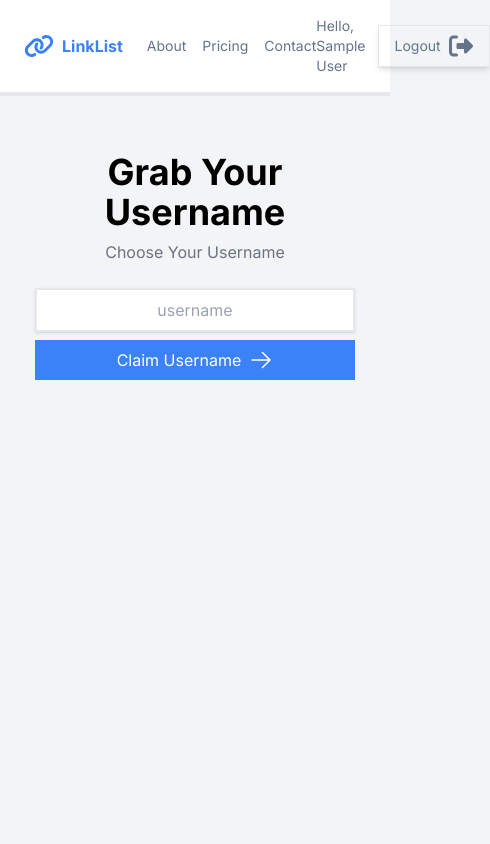
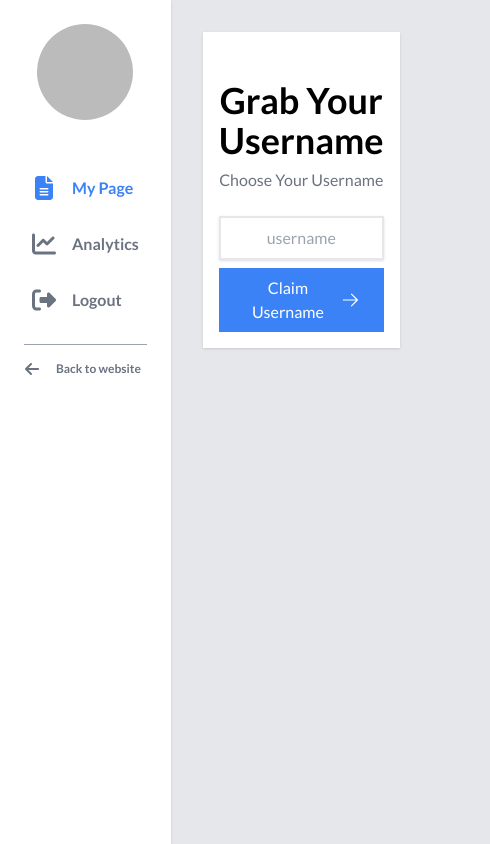
Before and after one commit to Varchasva45/nextlink, a Next.js app: page /account in a window 390 px wide. Shown: the whole page, 490 px wide, since content can reach past the window. Built offline with nearby package versions, Linux system fonts and the light colour scheme; no server answers; the database is empty; sample sign-in values are in the browser's storage.

Commit message:
Add a responsive sidebar to the user panel, providing easy navigation and access to key features

```diff
--- a/next.config.mjs
+++ b/next.config.mjs
@@ -1,4 +1,12 @@
 /** @type {import('next').NextConfig} */
-const nextConfig = {};
+const nextConfig = {
+    images: {
+        remotePatterns: [
+            {
+                hostname: "*.googleusercontent.com"
+            }
+        ]
+    }
+};
 
 export default nextConfig;
--- a/package.json
+++ b/package.json
@@ -12,6 +12,7 @@
     "@auth/mongodb-adapter": "^2.0.14",
     "@fortawesome/fontawesome-svg-core": "^6.5.1",
     "@fortawesome/free-brands-svg-icons": "^6.5.1",
+    "@fortawesome/free-regular-svg-icons": "^6.5.1",
     "@fortawesome/free-solid-svg-icons": "^6.5.1",
     "@fortawesome/react-fontawesome": "fortawesome/react-fontawesome",
     "mongo-adapter": "^1.0.8",
--- a/src/app/account/page.js
+++ b/src/app/(app)/account/page.js
@@ -1,14 +1,16 @@
 import { getServerSession } from "next-auth";
-import { authOptions } from "../api/auth/[...nextauth]/route";
+import { authOptions } from "../../api/auth/[...nextauth]/route";
 import { redirect } from "next/navigation";
 import UsernameForm from "@/components/forms/UsernameForm";
 import { Page } from "@/models/Page";
+import mongoose from "mongoose";
 
 export default async function AccountPage({searchParams}) {
 
     const session = await getServerSession(authOptions);
     const desiredUsername = searchParams?.desiredUsername;
 
+    mongoose.connect(process.env.MONGO_URI);
     const page = await Page.findOne({owner: session?.user?.email});
 
     if(page) {
--- /dev/null
+++ b/src/app/(app)/analytics/page.js
@@ -0,0 +1,7 @@
+export default function AnalyticsPage() {
+    return (
+        <div>
+            Analytics Page
+        </div>
+    )
+}
--- /dev/null
+++ b/src/app/(app)/layout.js
@@ -0,0 +1,50 @@
+
+import "../globals.css";
+import { getServerSession } from "next-auth";
+import { authOptions } from "../api/auth/[...nextauth]/route";
+import { redirect } from "next/navigation";
+import Image from "next/image";
+import {Lato} from 'next/font/google'
+import AppSideBar from "@/components/layouts/AppSideBar";
+
+const lato = Lato({ subsets: ['latin'], weight: ['400', '700'] })
+
+export const metadata = {
+  title: "Create Next App",
+  description: "Generated by create next app",
+};
+
+export default async function AppLayout({ children }) {
+
+  const session = await getServerSession(authOptions);
+  if(!session) {
+    return redirect("/");
+  }
+
+  return (
+    <html lang="en">
+      <body className={lato.className}>
+
+        <main className="flex min-h-screen">
+            <aside className="w-64 p-6 bg-white shadow">
+
+                <div className="rounded-full w-24 overflow-hidden mx-auto">
+                  <Image src={session.user.image} alt="avatar" width={256} height={256} />
+                </div>
+
+                <div className="flex justify-center">
+                  <AppSideBar />
+                </div>
+
+            </aside>
+            <div className="w-full">
+              <div className="bg-white p-4 m-8 shadow">
+                {children}
+              </div>
+            </div>
+        </main>
+
+      </body>
+    </html>
+  );
+}
--- a/src/app/layout.js
+++ b/src/app/(website)/layout.js
@@ -1,10 +1,9 @@
-import Header from "../components/Header";
-import { Inter } from "next/font/google";
-import "./globals.css";
-import { Authprovider } from "@/components/Authprovider/Authprovider";
+import Header from "../../components/Header";
+import "../globals.css";
+import { Authprovider } from "@/components/authprovider/Authprovider";
+import {Lato} from 'next/font/google'
 
-
-const inter = Inter({ subsets: ["latin"] });
+const lato = Lato({ subsets: ['latin'], weight: ['400', '700'] });
 
 export const metadata = {
   title: "Create Next App",
@@ -14,7 +13,7 @@ export const metadata = {
 export default function RootLayout({ children }) {
   return (
     <html lang="en">
-      <body className={inter.className}>
+      <body className={lato.className}>
 
         <main>
           <Header />
--- a/src/app/login/page.js
+++ b/src/app/(website)/login/page.js
@@ -1,6 +1,6 @@
 import LoginWithGoogle from "@/components/buttons/LoginWithGoogle";
 import { getServerSession } from "next-auth";
-import { authOptions } from "../api/auth/[...nextauth]/route";
+import { authOptions } from "../../api/auth/[...nextauth]/route";
 import { redirect } from "next/navigation";
 
 export default async function loginPage() {
--- a/src/app/page.js
+++ b/src/app/(website)/page.js
@@ -1,10 +1,10 @@
-import { Authprovider } from "@/components/Authprovider/Authprovider";
+import { Authprovider } from "@/components/authprovider/Authprovider";
 import HeroForm from "@/components/forms/HeroForm";
 
 export default function Home() {
   return (
     <main>
-      <section className="pt-32">
+      <section className="pt-24">
 
         <div className="max-w-md mb-8">
           <h1 className="text-6xl font-bold">Your one Link <br/>for everything</h1>
--- a/src/app/globals.css
+++ b/src/app/globals.css
@@ -3,5 +3,5 @@
 @tailwind utilities;
 
 body {
-  @apply bg-gray-100;
+  @apply bg-gray-200;
 }
--- a/src/components/Header.js
+++ b/src/components/Header.js
@@ -14,7 +14,7 @@ export default async function Header() {
   // console.log(session);
 
   return (
-      <header className="bg-white border-b-4 py-4">
+      <header className="bg-white  py-4 border-b-2 border-gray-400">
 
         <div className="flex justify-between max-w-4xl mx-auto px-6">
 
--- a/src/components/buttons/LogoutButton.js
+++ b/src/components/buttons/LogoutButton.js
@@ -4,11 +4,20 @@ import {FontAwesomeIcon} from "@fortawesome/react-fontawesome";
 import {faRightFromBracket} from "@fortawesome/free-solid-svg-icons";
 
 
-export default function LogoutButton() {
+export default function LogoutButton({
+  className = 'flex items-center gap-2 border p-2 px-4 shadow rounded-lg',
+  iconLeft = false,
+  iconClasses = '',
+}) {
   return (
-    <button onClick={() => signOut()} className="flex items-center gap-2 p-2 px-4 border shadow-md ">
+    <button onClick={() => signOut()} className={className}>
+        {iconLeft && (
+          <FontAwesomeIcon icon={faRightFromBracket} className={iconClasses} />
+        )}
         <span>Logout</span>
-        <FontAwesomeIcon icon={faRightFromBracket} className="h-6"/>
+        {!iconLeft && (
+          <FontAwesomeIcon icon={faRightFromBracket} className={iconClasses} />
+        )}
     </button>
   );
 }
--- /dev/null
+++ b/src/components/layouts/AppSideBar.js
@@ -0,0 +1,38 @@
+'use client';
+import Link from "next/link";
+import { FontAwesomeIcon } from "@fortawesome/react-fontawesome";
+import { faArrowLeft, faFileLines, faChartLine} from "@fortawesome/free-solid-svg-icons";
+import LogoutButton from "@/components/buttons/LogoutButton";
+import { usePathname } from "next/navigation";
+
+export default function AppSideBar() {
+
+    const pathname = usePathname();
+
+    return (
+        <nav className="flex flex-col gap-4 font-bold text-gray-500 mt-12">
+            <Link href={"/account"} className={`flex gap-4 p-2 ${pathname === '/account' ? 'text-blue-500' : 'text-gray-500'}`}>
+                <FontAwesomeIcon icon={faFileLines} className="h-6 w-6" />
+                <span>My Page</span>
+            </Link>
+
+            <Link href={'/analytics'} className={`flex gap-4 p-2 ${pathname === '/analytics' ? 'text-blue-500' : 'text-gray-500'}`}>
+                <FontAwesomeIcon icon={faChartLine} className="h-6 w-6" />
+                <span>Analytics</span>
+            </Link>
+
+            <LogoutButton
+                iconLeft={true}
+                className={'flex gap-4 p-2 items-center text-gray-500'}
+                iconClasses={'w-6 h-6'}>
+            </LogoutButton>
+
+
+            <Link href={'/'} className="flex gap-4 text-xs items-center text-gray-500 pt-4 border-t border-gray-400 mt-2">
+                <FontAwesomeIcon icon={faArrowLeft} className="h-4 w-4" />
+                <span>Back to website</span>
+            </Link>
+
+        </nav>
+    );
+}
```
Also changed, not shown: 1 other file (tests, documents, lock files or other folders).
